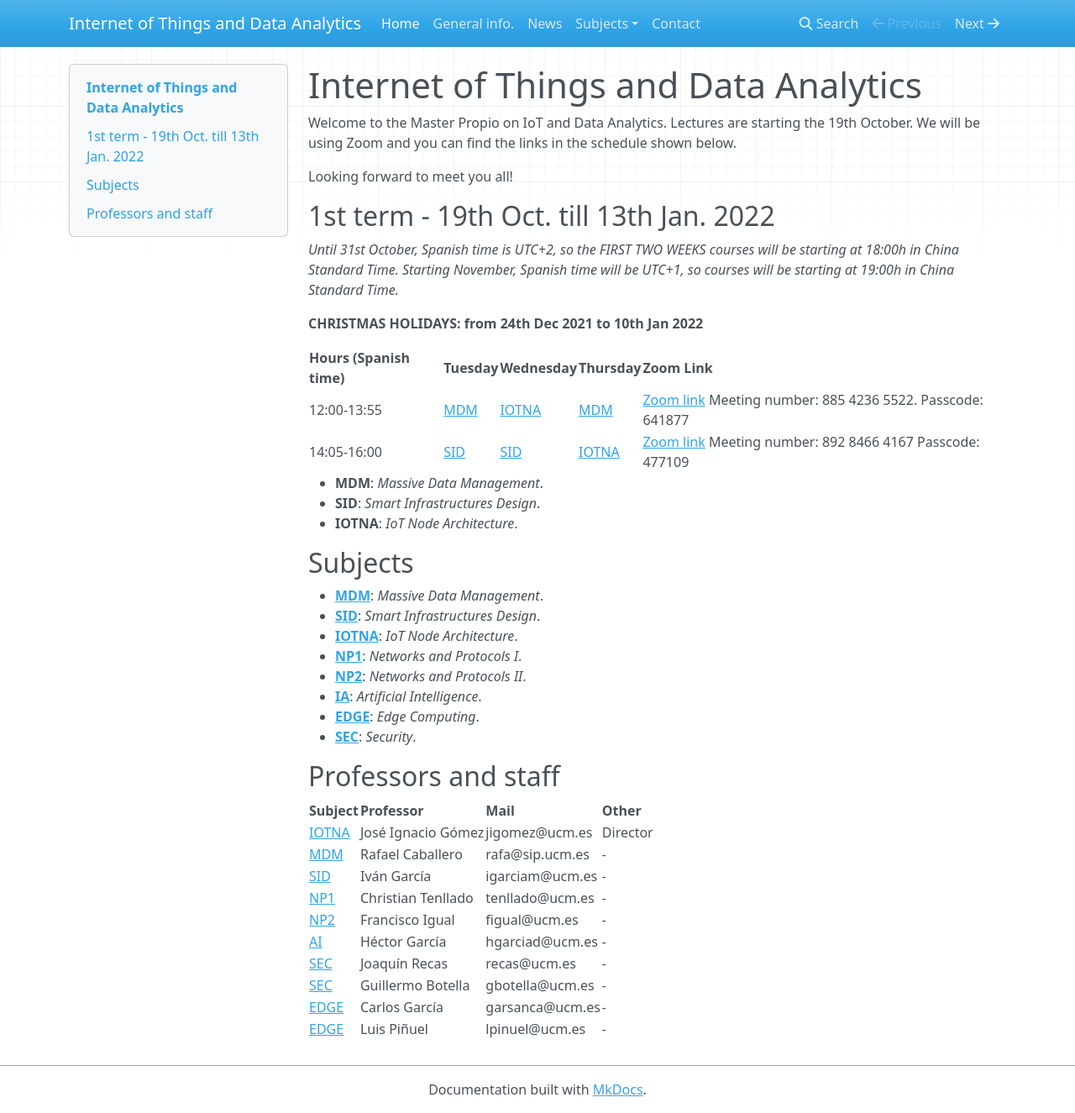
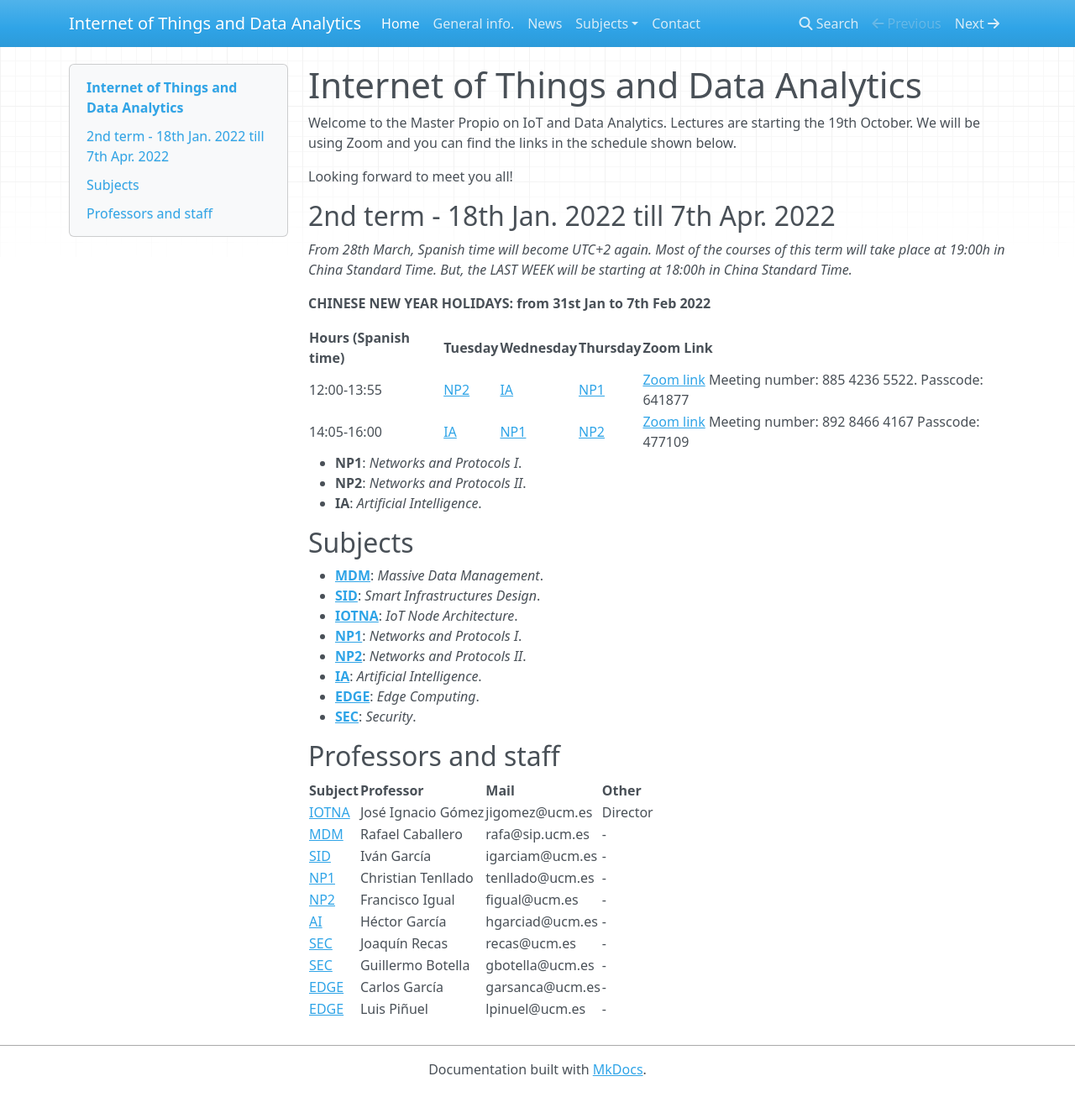
Before and after one commit to iot-da/iot-da.github.io, an MkDocs documentation site: the page built from docs/index.md, in a window 1280 px wide and 1325 px high. Shown: the whole window at 84% size. Built offline with MkDocs 1.6.1, drawn with Linux system fonts in a browser that asks for light colours; nearby versions of some CDN libraries.

Commit message:
paso a segundo trimestre en pagian inciial

```diff
--- a/docs/index.md
+++ b/docs/index.md
@@ -4,20 +4,20 @@ Welcome to the Master Propio on IoT and Data Analytics. Lectures are starting th
 
 Looking forward to meet you all!
 
-## **1st term** - 19th Oct. till 13th Jan. 2022
+## **2nd term** - 18th Jan. 2022 till 7th Apr. 2022
 
-*Until 31st October, Spanish time is UTC+2, so the FIRST TWO WEEKS courses will be starting at 18:00h in China Standard Time. Starting November, Spanish time will be UTC+1, so courses will be starting at 19:00h in China Standard Time.*
+*From 28th March, Spanish time will become UTC+2 again. Most of the courses of this term will take place at 19:00h  in China Standard Time.  But, the LAST WEEK will  be starting at 18:00h in China Standard Time.*
 
-**CHRISTMAS HOLIDAYS: from 24th Dec 2021 to 10th Jan 2022**
+**CHINESE NEW YEAR HOLIDAYS: from 31st Jan  to 7th Feb 2022**
 
 | Hours (Spanish time) | Tuesday | Wednesday | Thursday | Zoom Link |
 |-------|---------|-----------|----------|----------|
-| 12:00-13:55 | [MDM](Subjects/MDM/index.md)     | [IOTNA](Subjects/IOTNA/index.md)     | [MDM](Subjects/MDM/index.md)      | [Zoom link](https://us02web.zoom.us/j/88542365522?pwd=ZVVjZzV2eFNBWkM3VGlDakI0enlmQT09)  Meeting number: 885 4236 5522.   Passcode: 641877 |
-| 14:05-16:00 | [SID](Subjects/SID/index.md)     | [SID](Subjects/SID/index.md)       | [IOTNA](Subjects/IOTNA/index.md)    | [Zoom link](https://us02web.zoom.us/j/89284664167?pwd=ZGwxQzg4OXEyY0EydUd5RXNUenZ6Zz09)   Meeting number: 892 8466 4167 Passcode: 477109 |
+| 12:00-13:55 |  [NP2](../Subjects/NP2/index.md)     | [IA](../Subjects/IA/index.md)        | [NP1](../Subjects/NP1/index.md)      |[Zoom link](https://us02web.zoom.us/j/88542365522?pwd=ZVVjZzV2eFNBWkM3VGlDakI0enlmQT09)  Meeting number: 885 4236 5522.   Passcode: 641877 |
+| 14:05-16:00  | [IA](../Subjects/IA/index.md)      | [NP1](../Subjects/NP1/index.md)       | [NP2](../Subjects/NP2/index.md)      | [Zoom link](https://us02web.zoom.us/j/89284664167?pwd=ZGwxQzg4OXEyY0EydUd5RXNUenZ6Zz09)   Meeting number: 892 8466 4167 Passcode: 477109 |
 
-* **MDM**: *Massive Data Management*.
-* **SID**: *Smart Infrastructures Design*.
-* **IOTNA**: *IoT Node Architecture*.
+* **NP1**: *Networks and Protocols I*.
+* **NP2**: *Networks and Protocols II*.
+* **IA**: *Artificial Intelligence*.
 
 ## Subjects
 
```
